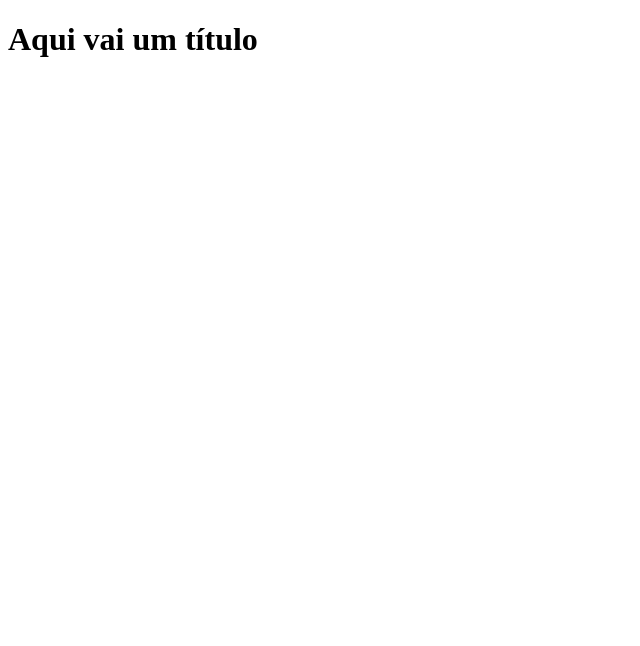
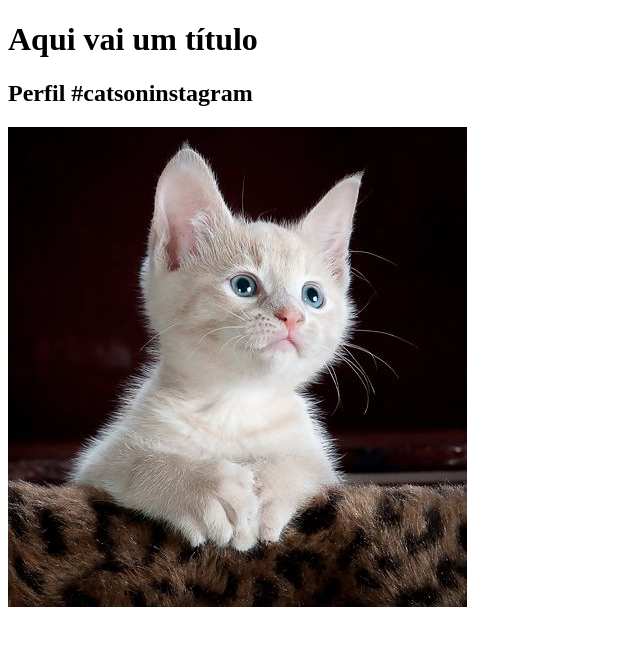
Before and after one commit to hamilton-martins-dev/exercicio-12-qs, a plain HTML site: page index.html in a window 1280 px wide. Shown: the whole page, without its empty margins (0-640 px from the left). Drawn offline with Linux system fonts and the light colour scheme.

Commit message:
adicionando a imagem de um gato

```diff
--- a/index.html
+++ b/index.html
@@ -8,6 +8,8 @@
 
 <body>
     <h1>Aqui vai um título</h1>
+    <h2>Perfil #catsoninstagram</h2>
+    <img src="images/gato.jpg" />
 </body>
 
 </html>
```
Also changed, not shown: images/gato.jpg (added).
